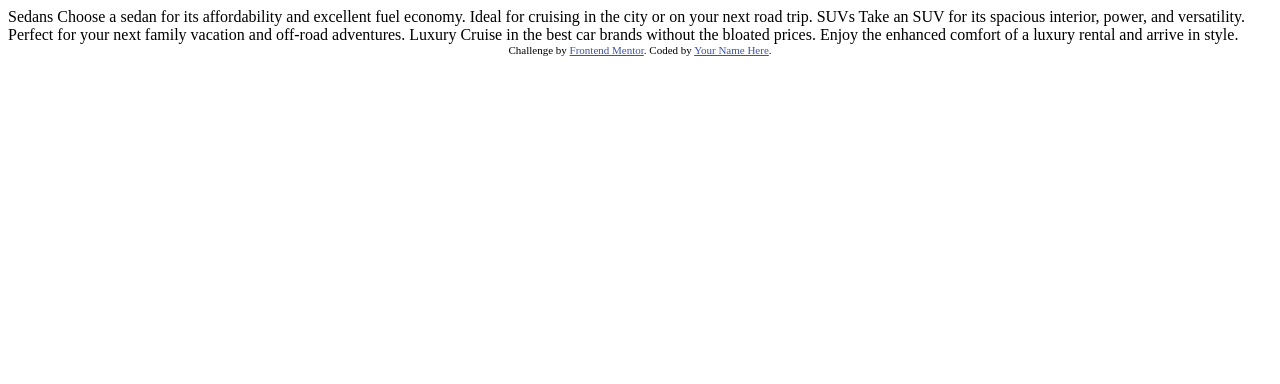
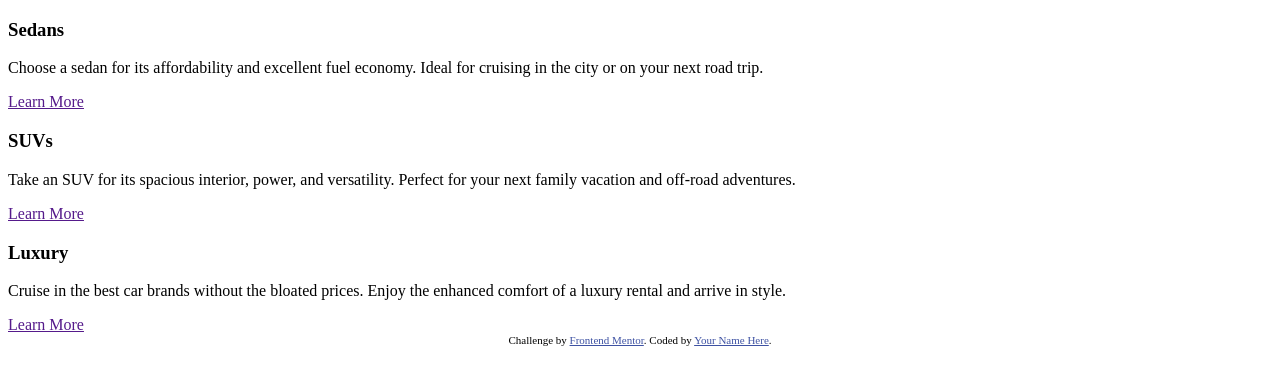
Before and after one commit to JoseLuisFV/3ColumnCard, a plain HTML site: page index.html in a window 1280 px wide. Drawn offline with Linux system fonts and the light colour scheme.

Commit message:
Estructurando el html y agregando los estilos mas generales

```diff
--- /dev/null
+++ b/css/style.css
@@ -0,0 +1,15 @@
+:root {
+    --paragraph-font: 'Lexend Deca', sans-serif;
+    --titles-font: 'Big Shoulders Display', cursive;
+}
+
+* {
+    box-sizing: border-box;
+    margin: 0;
+    padding: 0;
+}
+
+html {
+    font-size: 62.5%;
+    font-family: 'Lexend Deca', sans-serif;
+}
--- a/index.html
+++ b/index.html
@@ -2,31 +2,50 @@
 <html lang="en">
 <head>
   <meta charset="UTF-8">
-  <meta name="viewport" content="width=device-width, initial-scale=1.0"> <!-- displays site properly based on user's device -->
+  <meta name="viewport" content="width=device-width, initial-scale=1.0">
 
   <link rel="icon" type="image/png" sizes="32x32" href="./images/favicon-32x32.png">
-
+  <link rel="preconnect" href="https://fonts.googleapis.com">
+  <link rel="preconnect" href="https://fonts.gstatic.com" crossorigin>
+  <link href="https://fonts.googleapis.com/css2?family=Big+Shoulders+Display:wght@700&family=Lexend+Deca&display=swap" rel="stylesheet">
   <title>Frontend Mentor | 3-column preview card component</title>
-
-  <!-- Feel free to remove these styles or customise in your own stylesheet 👍 -->
   <style>
     .attribution { font-size: 11px; text-align: center; }
     .attribution a { color: hsl(228, 45%, 44%); }
   </style>
 </head>
 <body>
-
-  Sedans
+  <main>
+    <section class="products">
+      <article class="product">
+        <span class="product__icon"></span>
+        <h3 class="product__name">Sedans</h3>
+        <p class="product__description">
           Choose a sedan for its affordability and excellent fuel economy. Ideal for cruising in the city
           or on your next road trip.
-
-  SUVs
+        </p>
+        <a href="" class="product__ca">Learn More</a>
+      </article>
+      <article class="product">
+        <span class="product__icon"></span>
+        <h3 class="product__name">SUVs</h3>
+        <p class="product__description">
           Take an SUV for its spacious interior, power, and versatility. Perfect for your next family vacation
           and off-road adventures.
-
-  Luxury
+        </p>
+        <a href="" class="product__ca">Learn More</a>
+      </article>
+      <article class="product">
+        <span class="product__icon"></span>
+        <h3 class="product__name">Luxury</h3>
+        <p class="product__description">
           Cruise in the best car brands without the bloated prices. Enjoy the enhanced comfort of a luxury
           rental and arrive in style.
+        </p>
+        <a href="" class="product__ca">Learn More</a>
+      </article>
+    </section>
+  </main>
 
   <div class="attribution">
     Challenge by <a href="https://www.frontendmentor.io?ref=challenge" target="_blank">Frontend Mentor</a>.
```
Lines whose indentation alone changed are shown as unchanged.
